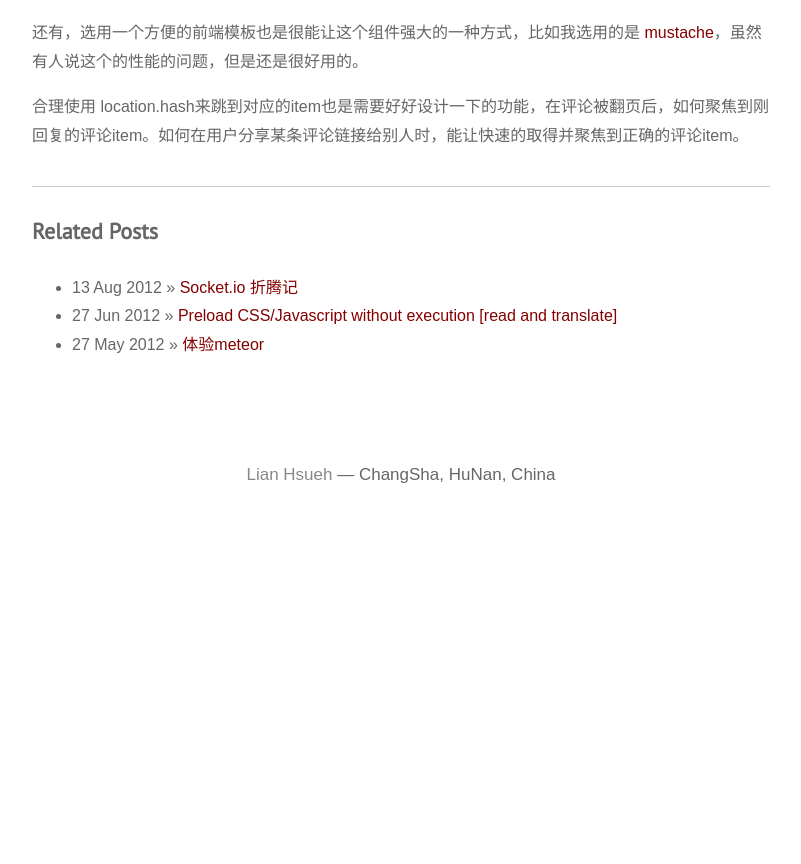
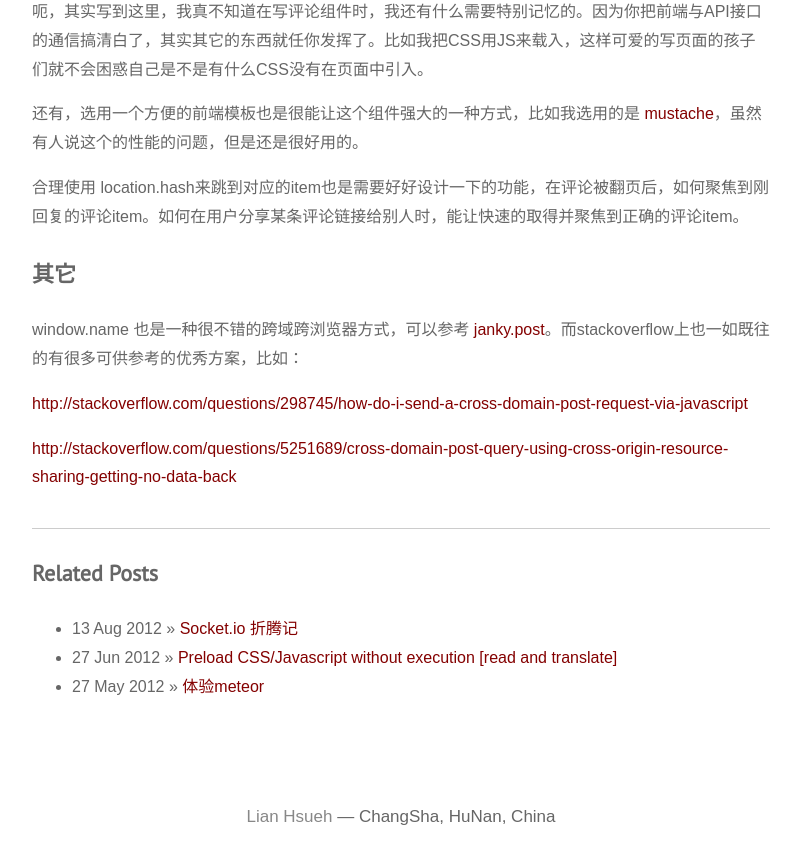
Before and after one commit to xydudu/xydudu.github.com, a Jekyll site: the page built from _posts/2012-11-12-something-i-got-after-finish-comment-widget.md, in a window 1280 px wide and 900 px high, scrolled down 3630 px. Shown: the top 864 px of the window, without its empty margins (239-1040 px from the left). Built offline with Jekyll 4.4.1, drawn with Linux system fonts in a browser that asks for light colours; some web fonts are replaced; Markdown is read by kramdown in place of the engine named in the settings; comment, search, counter and statistics services are not loaded; before the commit the page ends 4226 px from its top, so only the background shows below that; some of the changed text lies outside the part shown.

Commit message:
new post

```diff
--- a/_posts/2012-11-12-something-i-got-after-finish-comment-widget.md
+++ b/_posts/2012-11-12-something-i-got-after-finish-comment-widget.md
@@ -69,7 +69,11 @@ layout: default
 
  好吧，我竟然把代码贴出来了。这显得我太有诚意了，但是这只是一个片段，很显然的功能就是构建一个ifram与一个form，插入body中。当然，可怜的form中还被插了许多的type=hidden的input，这些都是一些必要的参数，如果你想借鉴这一些代码，千万记住有些代码你是需要修改的。
 
- 上面的代码如果仔细看的话，还会有少许的疑惑。iframe与form的构建方式，为何要不同呢？当然可以写成一样的，比如form也可以像iframe一般 $('<form>把里面的东西一股脑全塞在这</form>')。但是这种方式不好看，你看现在我构建form的方式是多么的美丽。
+ 上面的代码如果仔细看的话，还会有少许的疑惑。iframe与form的构建方式，为何要不同呢？当然可以写成一样的，比如form也可以像iframe一般
+
+		$('<form>把里面的东西一股脑全塞在这</form>')
+
+但是这种方式不好看，你看现在我构建form的方式是多么的美丽。
 
  哈，那为何iframe那是那么丑陋的方式来写呢？嗯，恭喜你，因为这里有一个坑。在ie6下，利用javascript动态插入的iframe，属性很容易broken，这算是一个bug。解决方式就是你最好把整个iframe一次性的插入页面中，或者需要的时候（比如在提交表单时）检查一下iframe的name是否与你预想中的一样，不同的话，再指定一次name。
 
@@ -139,3 +143,11 @@ layout: default
 还有，选用一个方便的前端模板也是很能让这个组件强大的一种方式，比如我选用的是 [mustache](http://mustache.github.com/)，虽然有人说这个的性能的问题，但是还是很好用的。
 
 合理使用 location.hash来跳到对应的item也是需要好好设计一下的功能，在评论被翻页后，如何聚焦到刚回复的评论item。如何在用户分享某条评论链接给别人时，能让快速的取得并聚焦到正确的评论item。
+
+## 其它
+
+window.name 也是一种很不错的跨域跨浏览器方式，可以参考 [janky.post](flotcharts.org)。而stackoverflow上也一如既往的有很多可供参考的优秀方案，比如：
+
+[http://stackoverflow.com/questions/298745/how-do-i-send-a-cross-domain-post-request-via-javascript](http://stackoverflow.com/questions/298745/how-do-i-send-a-cross-domain-post-request-via-javascript)
+
+[http://stackoverflow.com/questions/5251689/cross-domain-post-query-using-cross-origin-resource-sharing-getting-no-data-back](http://stackoverflow.com/questions/5251689/cross-domain-post-query-using-cross-origin-resource-sharing-getting-no-data-back)
```
